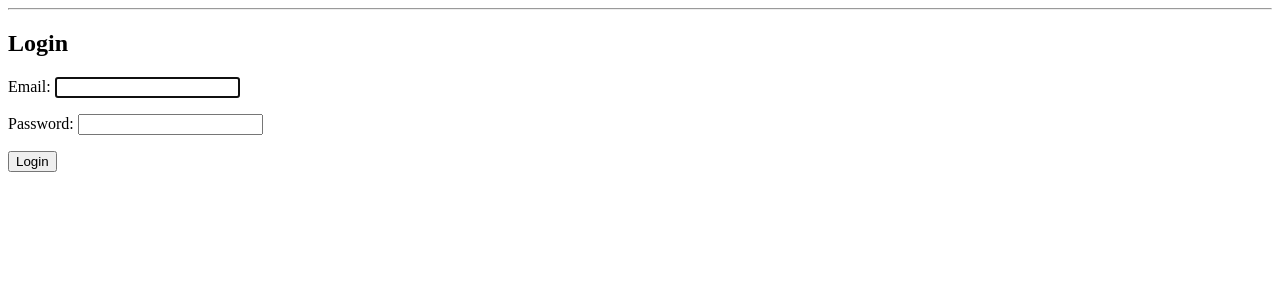
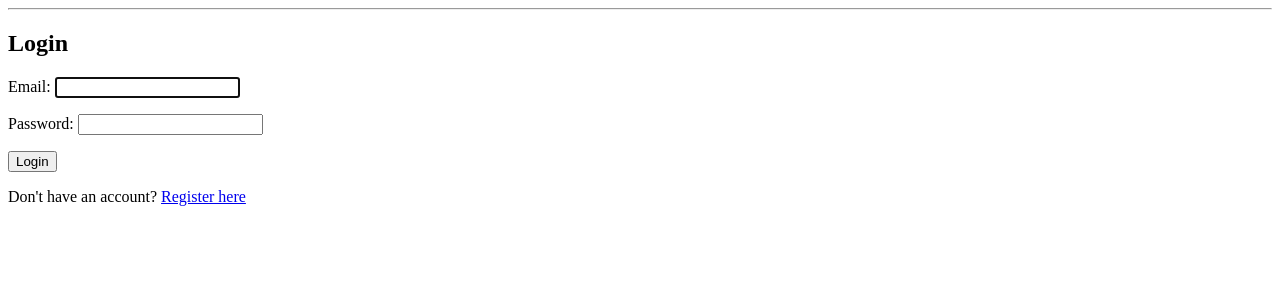
Before and after one commit to Eben-Lal/chat-project, a Django app: page /login/ in a window 1280 px wide. Shown: the top 300 px of the page. Run offline with Django 5.2, Linux system fonts and the light colour scheme.

Commit message:
reg btn2

```diff
--- a/accounts/templates/accounts/login.html
+++ b/accounts/templates/accounts/login.html
@@ -6,4 +6,8 @@
     {{ form.as_p }}
     <button type="submit">Login</button>
 </form>
+<p>
+    Don't have an account?
+    <a href="{% url 'register' %}">Register here</a>
+</p>
 {% endblock %}
```
